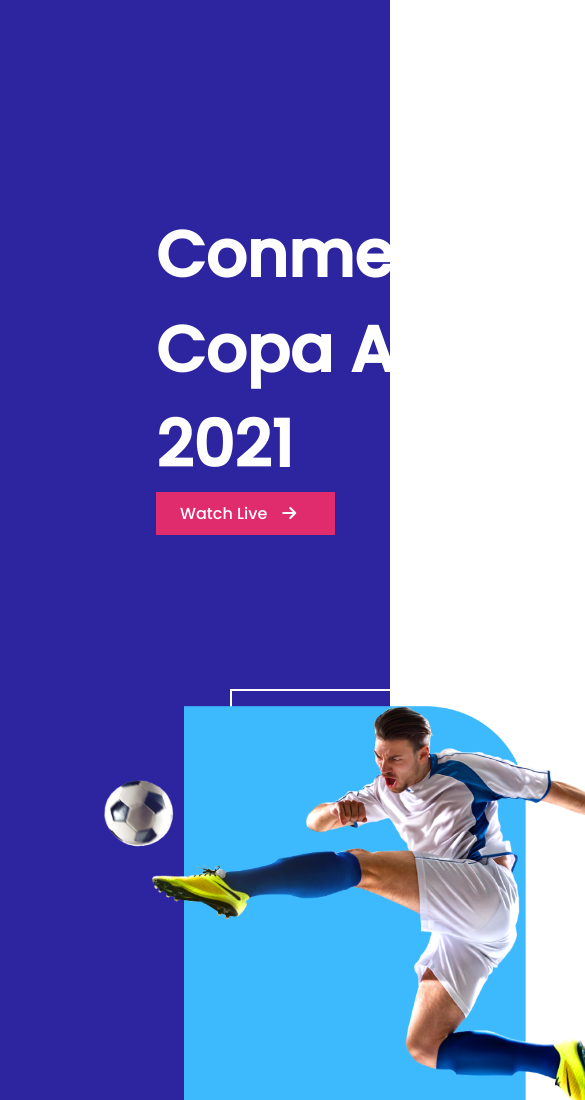
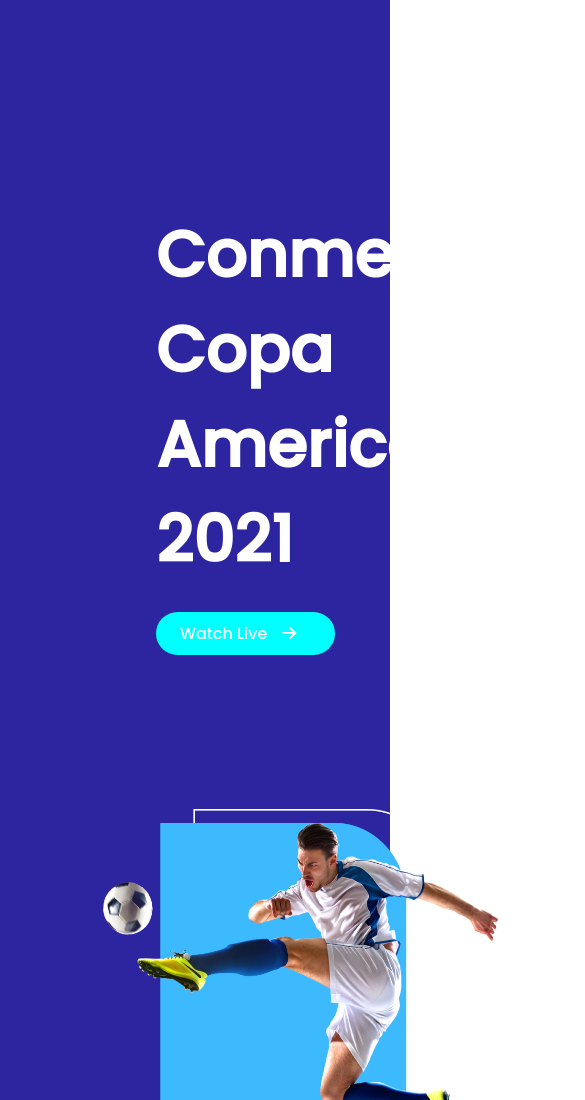
Before and after one commit to mirajul7482/responsive-footfall, a plain HTML site: page index.html in a window 390 px wide. Shown: the top 1100 px of the page, 585 px wide, since content can reach past the window. Drawn offline with Linux system fonts and the light colour scheme.

Commit message:
commit hover

```diff
--- a/style.css
+++ b/style.css
@@ -18,6 +18,18 @@
     padding-bottom: 69px;
     margin-bottom: 60px;
 }
+.link{
+    background-color:#E02C6D;
+    text-decoration: none;
+    padding: 10px 24px 10px 24px;
+    color: white;
+}
+.flex-container:hover .link{
+    background: cyan;
+    border-radius: 30px;
+    transition: ease 2s ;
+
+}
 h1{
     font-size: 64px;
     color: white;
@@ -31,12 +43,7 @@
 .button{
     padding-left: 156px;
 }
-.link{
-    background-color:#E02C6D;
-    text-decoration: none;
-    padding: 10px 24px 10px 24px;
-    color: white;
-}
+
 .fa-arrow-right{
     padding: 15px;
     align-items: center;
@@ -172,5 +179,9 @@
     .single-video2{
         margin-left: 150px;
     }
+    .width img, .width h1{
+        width: 400px;
+        height: 350px;
+    }
 
 }
```
